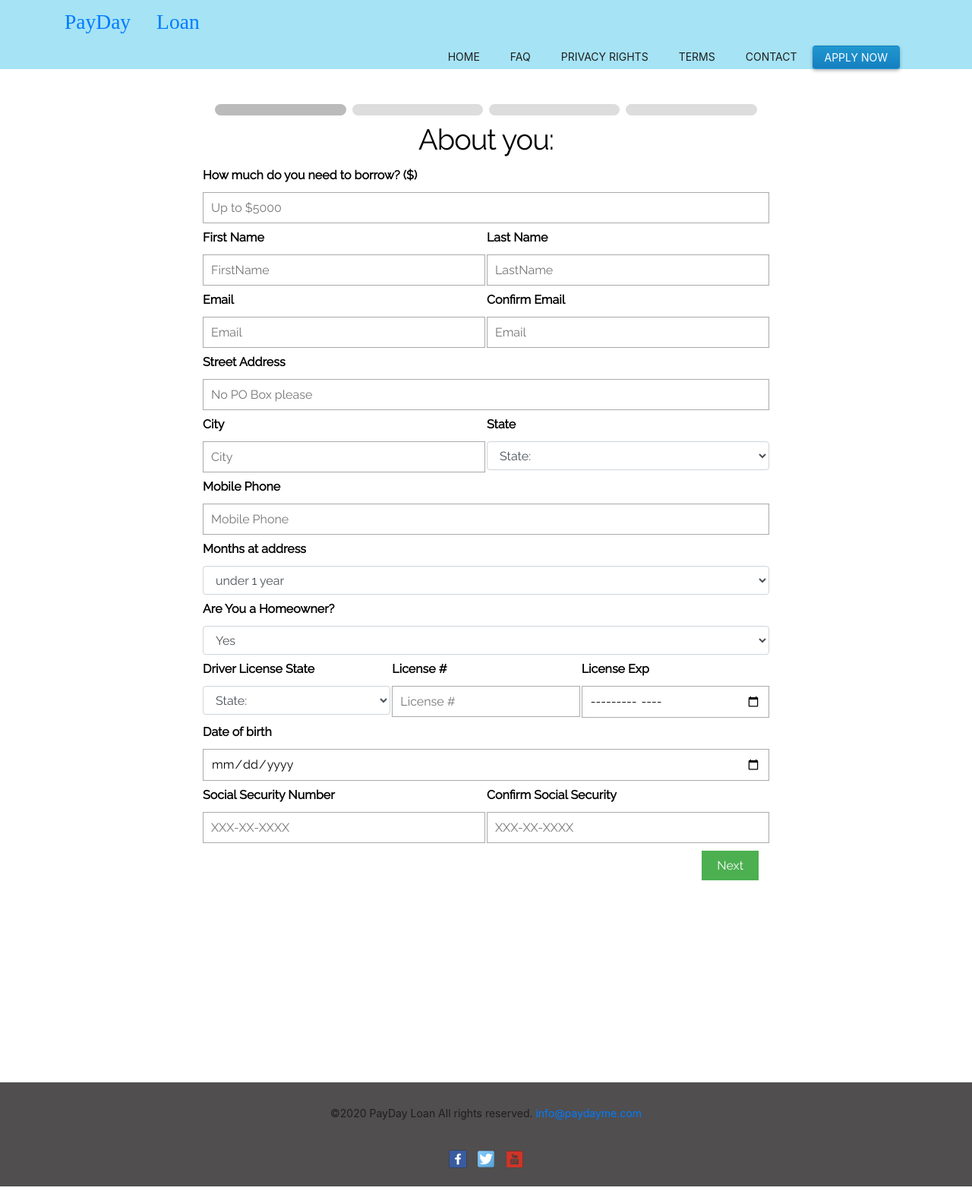
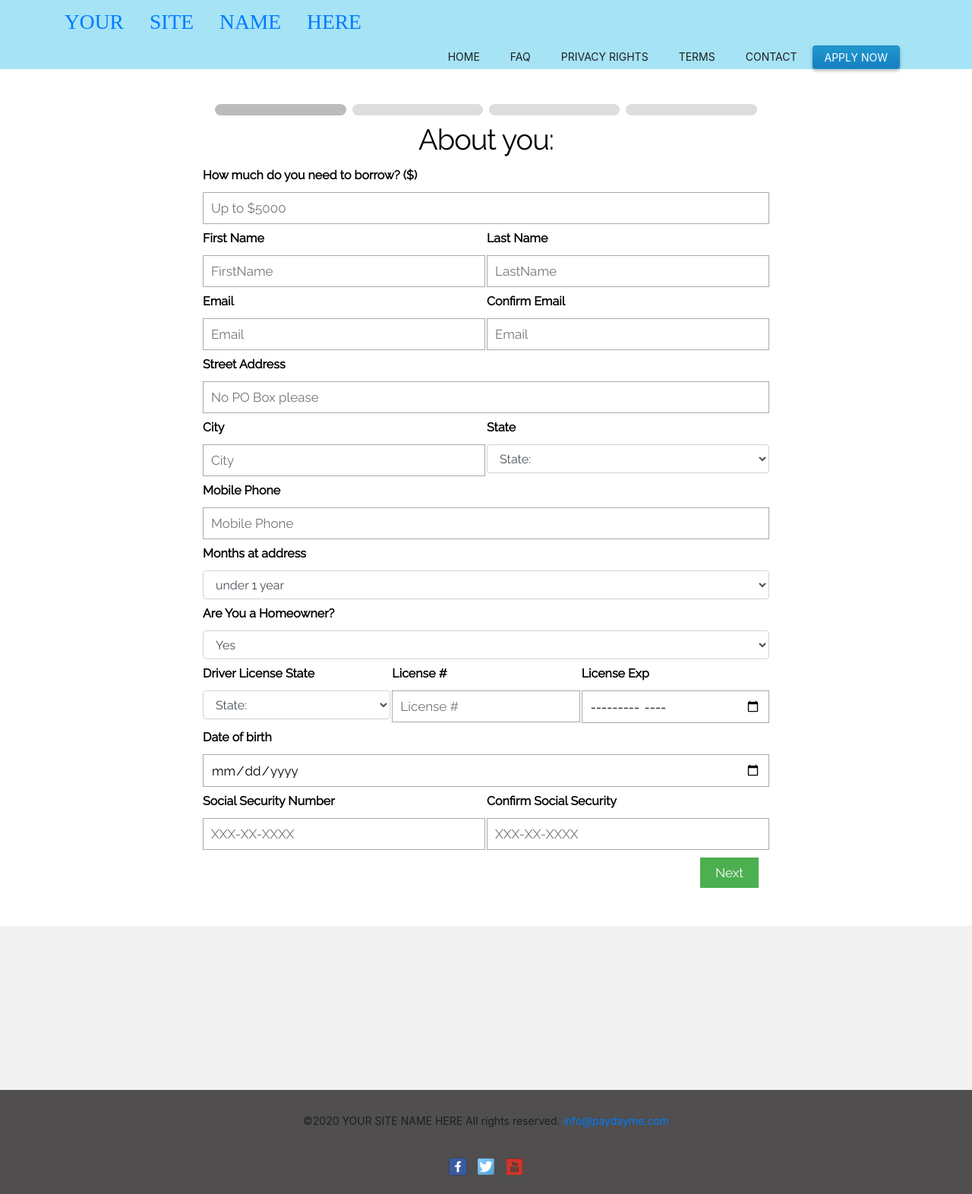
Before and after one commit to cybxtechnolabs/loan, a PHP site: page /PROJECTS/apply.php in a window 1280 px wide. Shown: the whole page at 76% size. Run offline with PHP 8.4, Linux system fonts and the light colour scheme.

Commit message:
3 very simple issues

```diff
--- a/apply.php
+++ b/apply.php
@@ -6,8 +6,6 @@
 
 <link rel="stylesheet" href="assets/css/form-apply-style.css">
 <script src="https://ajax.googleapis.com/ajax/libs/jquery/3.5.1/jquery.min.js"></script>
-<link href="https://fonts.googleapis.com/css?family=Raleway" rel="stylesheet">
-<link rel="stylesheet" href="https://stackpath.bootstrapcdn.com/bootstrap/4.5.2/css/bootstrap.min.css" integrity="sha384-JcKb8q3iqJ61gNV9KGb8thSsNjpSL0n8PARn9HuZOnIxN0hoP+VmmDGMN5t9UJ0Z" crossorigin="anonymous">
 <style>
 .col {
     padding: 1px 1px 10px 1px;
@@ -16,7 +14,7 @@
 <body>
     <div class=page id=main-page>
 
-        <header>
+        <!-- <header>
             <div class=container>
                 <div class="logotext"> <a class="logotext-anchor" href="<?php echo BASEURL; ?>">PayDay Loan</a></div>
                 <a href="#" aria-label="mobile-navigation"
@@ -26,7 +24,6 @@
                     <nav>
                         <ul>
                             <li ><a href="<?php echo BASEURL; ?>">Home</a></li>
-                            <!-- <li><a href="/how-it-works.php">How it works</a></li> -->
                             <li ><a href="faq.php">FAQ</a></li>
                             <li  ><a href="your-privacy-rights.php">Privacy rights</a></li>
                             <li><a href="terms-and-conditions.php">Terms</a></li>
@@ -36,9 +33,9 @@
                     </nav>
                 </div>
             </div>
-        </header>
+        </header> -->
 
-        <!-- <?php //include('header.php'); ?> -->
+        <?php include('layouts/header.php'); ?>
 
         <br />
 <?php
--- a/assets/js/form-apply-details-validation.js
+++ b/assets/js/form-apply-details-validation.js
@@ -112,9 +112,9 @@
 
 $('#license_number').on('input', function() {
     var input=$(this);
-    var re = /^[0-9]*$/;
-    var license_number=re.test(input.val());
-  //  var city=input.val();
+   // var re = /^[0-9]*$/;
+   // var license_number=re.test(input.val());
+    var license_number=input.val();
 	if(license_number){
         input.removeClass("invalid").addClass("valid");
         $(this).attr("style", "background-color:#c1ffdd ; border-color:#0fc2a4 !important");
--- a/config.php
+++ b/config.php
@@ -1,7 +1,7 @@
 <?php
 
 
-define("SITENAME", "PAYDAY");
+define("SITENAME", "YOUR SITE NAME HERE");
 
 define("BASEURL", "http://localhost/PROJECTS/loan");
 
@@ -19,15 +19,23 @@
 
   // Create connection
   $conn = mysqli_connect(SERVER, DB_USER, DB_PASSWORD, DB_NAME);
-// Create connection
-
-
-
   // Check connection
   if (!$conn) {
     die("Connection failed: " . mysqli_connect_error());
   } else {//echo "Connected successfully";
+  }
 
-
-
+  $title = SITENAME;
+  if(strpos($_SERVER['PHP_SELF'],"index")) {
+      $title = SITENAME;
+  } else if(strpos($_SERVER['PHP_SELF'],"faq" )) {
+      $title = 'HOME | '.SITENAME;
+  } else if(strpos($_SERVER['PHP_SELF'],"your-privacy-rights" )) {
+      $title = 'PRIVACY | '.SITENAME;
+  } else if(strpos($_SERVER['PHP_SELF'],"terms-and-conditions")) {
+      $title = 'TERMS | '.SITENAME;
+  } else if(strpos($_SERVER['PHP_SELF'],"contact")) {
+      $title = 'CONTACT | '.SITENAME;
+  } else if(strpos($_SERVER['PHP_SELF'],"apply")) {
+      $title = 'APPLY | '.SITENAME;
   }
--- a/layouts/footer.php
+++ b/layouts/footer.php
@@ -7,7 +7,7 @@
 <footer class="footer" style="valign:bottom;">
         <div class=container>
 
-            <p>&copy;2020 PayDay Loan  All rights reserved. <a href="mailto:<?php echo EMAIL ; ?>" class="__cf_email__">
+            <p>&copy;2020 <?php echo SITENAME; ?>  All rights reserved. <a href="mailto:<?php echo EMAIL ; ?>" class="__cf_email__">
                                         <?php echo EMAIL ; ?>
                                     </a>
             </p>
--- a/layouts/head.php
+++ b/layouts/head.php
@@ -26,41 +26,21 @@
         padding-bottom: 20px;
     }
     </style>
-    <title>Online Installment Loans | $3000 Instant Approval | PAYDay Loan</title>
-    <meta name=description
-        content="With an online loan, you can get the money you need without ever leaving your house. Installment loans from our direct lenders are quick and easy to manage. Apply now and get the funds you need with guaranteed instant approval — bad or no credit welcome.">
+    <title>
+        <?php
+            include('config.php');
+            echo $title;
+        ?>
+    </title>
+    <meta name=description content="">
     <link rel=icon href="/favicon.ico" type="image/x-icon" />
-    <link rel=canonical href="https://paydayme.com/" />
+    <link rel=canonical href="<?php echo BASEURL; ?>" />
     <link rel="apple-touch-icon" sizes="180x180" href="/apple-touch-icon-min.png">
-    <!-- <link rel="manifest" href="/site.webmanifest"> -->
-    <link rel="mask-icon" href="/logo.svg" color="#f46e39">
     <meta name="msapplication-TileColor" content="#2097cf">
     <meta name="theme-color" content="#ffffff">
-    <meta property="og:title" content="Online Installment Loans | $3000 Instant Approval | Slick Cash Loan">
-    <meta property="og:type" content="Website">
-    <meta property="og:url" content="https://paydayme.com">
-    <meta property="og:image" content="https://paydayme.com/logo-slick-cash-loan.png">
-    <meta property="og:description"
-        content="With an online loan, you can get the money you need without ever leaving your house. Installment loans from our direct lenders are quick and easy to manage. Apply now and get the funds you need with guaranteed instant approval — bad or no credit welcome.">
-    <meta name="twitter:card" content="summary">
-    <meta name="twitter:title" content="Online Installment Loans | $3000 Instant Approval | Slick Cash Loan">
-    <meta name="twitter:url" content="https://paydayme.com">
-    <meta name="twitter:site" content="">
-    <meta name="twitter:description"
-        content="With an online loan, you can get the money you need without ever leaving your house. Installment loans from our direct lenders are quick and easy to manage. Apply now and get the funds you need with guaranteed instant approval — bad or no credit welcome.">
-    <meta name="twitter:image" content="https://paydayme.com/logo-slick-cash-loan.png">
     <meta name="yandex-verification" content="2962a8178f023c53" />
-    <script async src="https://www.googletagmanager.com/gtag/js?id=UA-89712923-1"></script>
-    <script>
-    window.dataLayer = window.dataLayer || [];
 
-    function gtag() {
-        dataLayer.push(arguments);
-    }
-    gtag('js', new Date());
-
-    gtag('config', 'UA-89712923-1');
-    </script>
 </head>
 
-<?php include('config.php'); ?>
+<link href="https://fonts.googleapis.com/css?family=Raleway" rel="stylesheet">
+<link rel="stylesheet" href="https://stackpath.bootstrapcdn.com/bootstrap/4.5.2/css/bootstrap.min.css" integrity="sha384-JcKb8q3iqJ61gNV9KGb8thSsNjpSL0n8PARn9HuZOnIxN0hoP+VmmDGMN5t9UJ0Z" crossorigin="anonymous">
--- a/layouts/header.php
+++ b/layouts/header.php
@@ -1,8 +1,8 @@
 <header>
     <div class=container>
-        <div class="logotext"> <a class="logotext-anchor" href="<?php echo BASEURL; ?>">PayDay Loan</a></div>
+        <div class="logotext"> <a class="logotext-anchor" href="<?php echo BASEURL; ?>"><?php echo SITENAME; ?></a></div>
         <a href="#" aria-label="mobile-navigation" class=btn-collapse><span></span><span></span><span></span></a>
-        <div class=collapse>
+        <div class=collapse-theme>
             <nav>
                 <ul>
                     <li  <?php  if(strpos($_SERVER['PHP_SELF'],"index") != false) { echo 'class=active';}?> ><a href="<?php echo BASEURL; ?>">Home</a></li>
--- a/your-privacy-rights.php
+++ b/your-privacy-rights.php
@@ -37,7 +37,7 @@
                 <br />
                 <div class="tcontentfull">
                     <h2>Privacy Policy</h2>
-                    <p>Effective Date: January 21, 2017</p>
+                    <p>Effective Date: January 21, 2020</p>
                     <p>The Privacy Policy on <a href="<?php echo BASEURL; ?>">PaydayMe.com </a> (hereinafter we, us, our, ours, Website, Site) is the
                         formal document, which determines and explains how the information of the user (hereinafter
                         User, Users, You, Your, Yours) is collected, stored, shared and used on the Website. This
```
Also changed, not shown: loan.sql (+27 -1 lines). Lines whose indentation alone changed are shown as unchanged.
